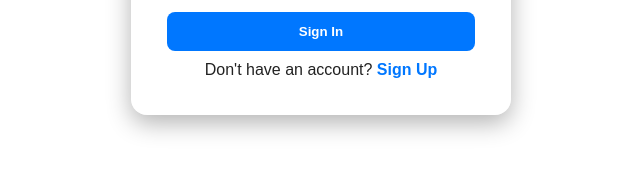
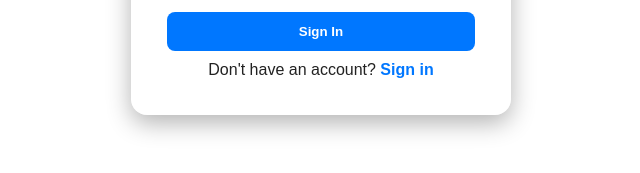
Before and after one commit to singhsaudharish/Digital-loan-system, a plain HTML site: page login.html in a window 1280 px wide. Shown: the part 459-632 px from the top of the page, 319-959 px from the left. Drawn offline with Linux system fonts and the light colour scheme.

Commit message:
Update login.html

```diff
--- a/login.html
+++ b/login.html
@@ -150,7 +150,7 @@
             <button class="signin-btn">Sign In</button>
 
             <p class="signup-link">
-                Don't have an account? <a href="signin.html">Sign Up</a>
+                Don't have an account? <a href="signin.html">Sign in</a>
             </p>
         </div>
     </div>
```
